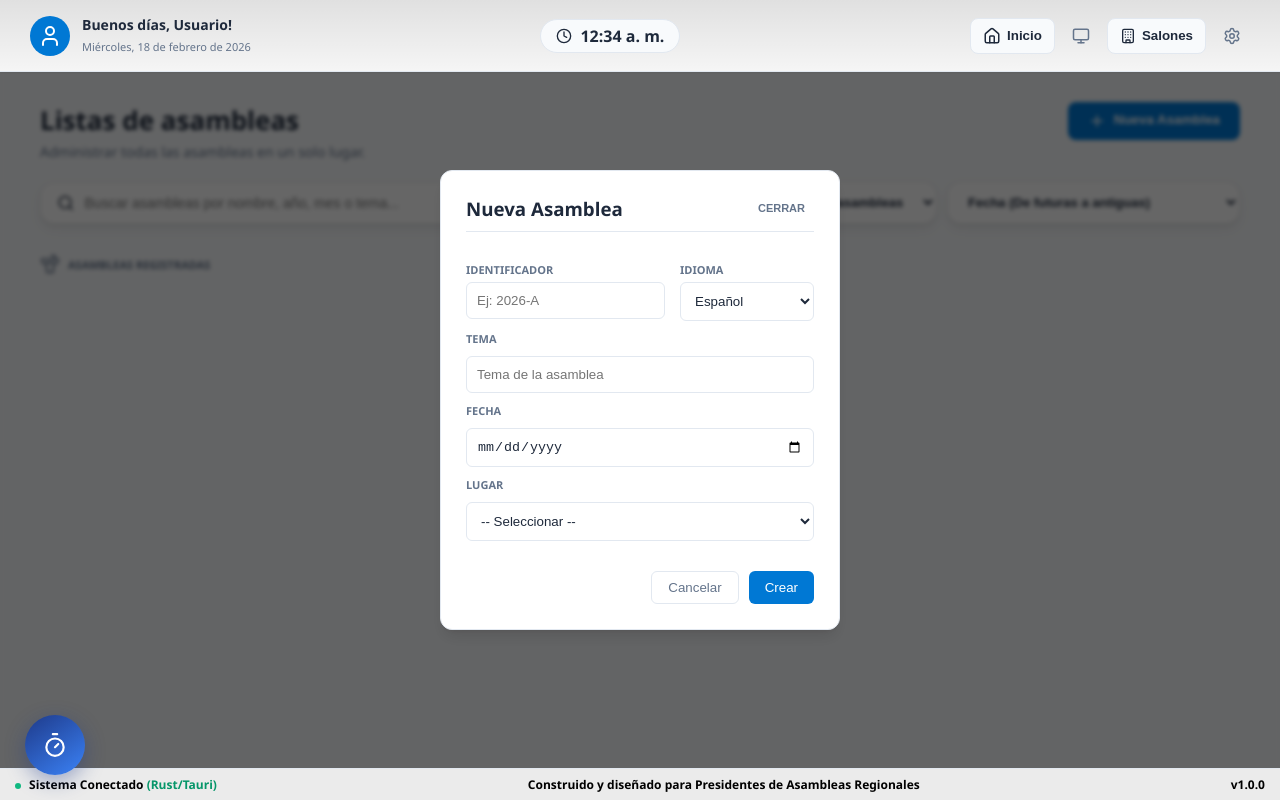
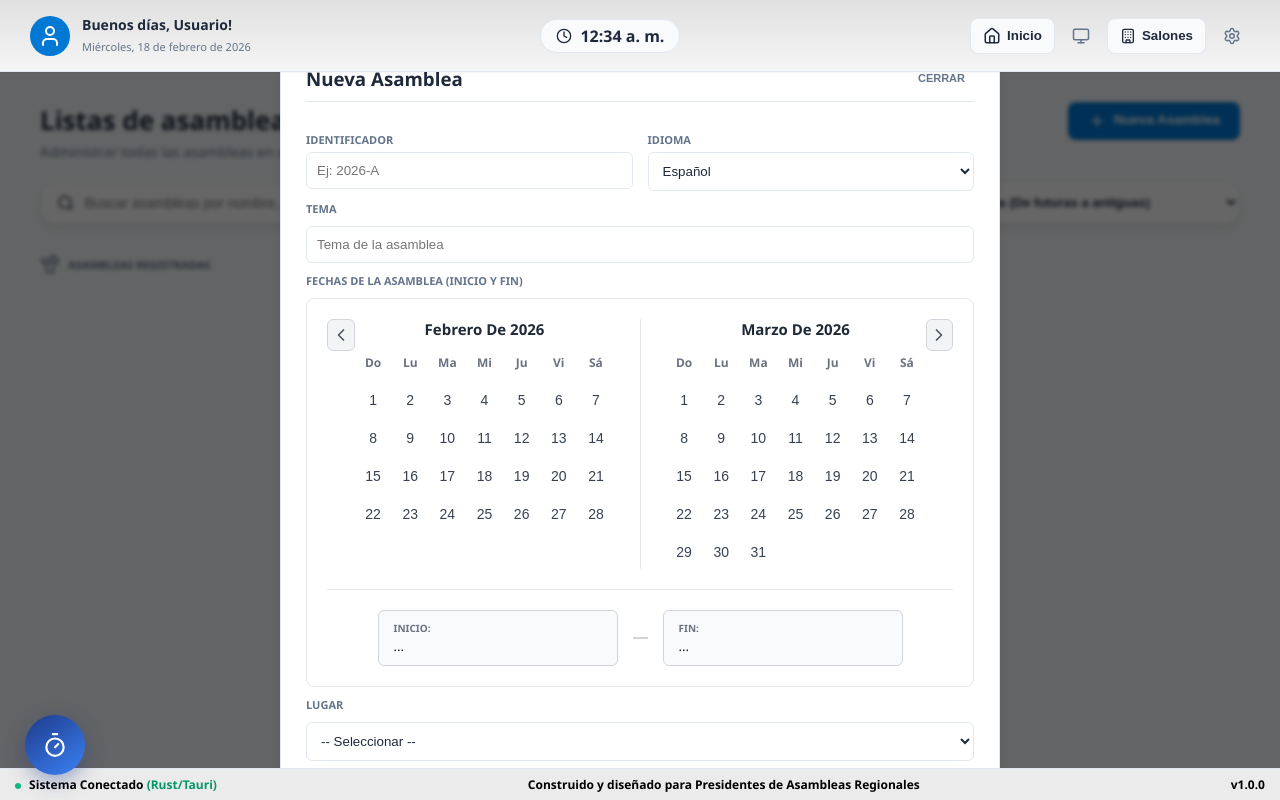
Before and after one commit to yorlenbatistareyes-prog/asistente-asamblea-tauri, a SvelteKit app: page / in a window 1280 px wide. Both pictures are taken after a click on the button "Nueva Asamblea". Built offline with nearby package versions, Linux system fonts and the light colour scheme.

Commit message:
Calendario

```diff
--- /dev/null
+++ b/src/lib/components/ui/CalendarioRango.svelte
@@ -0,0 +1,203 @@
+<script lang="ts">
+    import { ChevronLeft, ChevronRight } from 'lucide-svelte';
+
+    // Propiedades que exportamos para conectarlas con el formulario principal
+    export let fechaInicio: Date | null = null;
+    export let fechaFin: Date | null = null;
+
+    // Estado del calendario (meses a mostrar)
+    let fechaReferencia = new Date();
+    fechaReferencia.setDate(1);
+    fechaReferencia.setHours(0, 0, 0, 0);
+
+    // Reactividad para los dos meses
+    $: mesIzq = new Date(fechaReferencia.getFullYear(), fechaReferencia.getMonth(), 1);
+    $: mesDer = new Date(fechaReferencia.getFullYear(), fechaReferencia.getMonth() + 1, 1);
+
+    const diasSemana = ['Do', 'Lu', 'Ma', 'Mi', 'Ju', 'Vi', 'Sá'];
+
+    // Motor para generar los días del mes exactos
+    function obtenerDiasMes(fecha: Date) {
+        const year = fecha.getFullYear();
+        const month = fecha.getMonth();
+        const firstDay = new Date(year, month, 1).getDay();
+        const daysInMonth = new Date(year, month + 1, 0).getDate();
+
+        let dias: (Date | null)[] = [];
+        for (let i = 0; i < firstDay; i++) dias.push(null); // Espacios vacíos
+        for (let i = 1; i <= daysInMonth; i++) dias.push(new Date(year, month, i)); // Días reales
+        return dias;
+    }
+
+    $: diasIzq = obtenerDiasMes(mesIzq);
+    $: diasDer = obtenerDiasMes(mesDer);
+
+    // Funciones de navegación
+    function avanzarMes() {
+        fechaReferencia = new Date(fechaReferencia.getFullYear(), fechaReferencia.getMonth() + 1, 1);
+    }
+    function retrocederMes() {
+        fechaReferencia = new Date(fechaReferencia.getFullYear(), fechaReferencia.getMonth() - 1, 1);
+    }
+
+    // Efecto hover para la franja azul
+    let hoverDate: Date | null = null;
+
+    // Lógica de selección profesional
+    function seleccionarFecha(dia: Date | null) {
+        if (!dia) return;
+
+        if (!fechaInicio || (fechaInicio && fechaFin)) {
+            // Empezar nueva selección
+            fechaInicio = dia;
+            fechaFin = null;
+        } else if (dia < fechaInicio) {
+            // Si elige una fecha anterior al inicio, se convierte en el nuevo inicio
+            fechaInicio = dia;
+        } else {
+            // Cierra el rango
+            fechaFin = dia;
+        }
+    }
+
+    // Asignación de estilos dinámicos (Azul fuerte o franja)
+    function obtenerClaseDia(dia: Date | null) {
+        if (!dia) return 'dia-vacio';
+
+        const t = dia.getTime();
+        const i = fechaInicio?.getTime();
+        const f = fechaFin?.getTime();
+        const h = hoverDate?.getTime();
+
+        let clases = 'dia-btn ';
+
+        if (i === t || f === t) {
+            clases += 'seleccionado '; // Azul fuerte
+        } else if (i && f && t > i && t < f) {
+            clases += 'en-rango '; // Azul claro intermedio
+        } else if (i && !f && h && t > i && t <= h) {
+            clases += 'en-rango '; // Azul claro al pasar el ratón
+        }
+
+        return clases;
+    }
+
+    function formatearFechaLarga(fecha: Date | null) {
+        if (!fecha) return '...';
+        return new Intl.DateTimeFormat('es-ES', { weekday: 'long', day: 'numeric', month: 'long', year: 'numeric' }).format(fecha);
+    }
+</script>
+
+<div class="calendario-contenedor">
+    <div class="header-nav">
+        <button type="button" class="btn-nav" on:click={retrocederMes}><ChevronLeft size={20}/></button>
+
+        <div class="meses-wrapper">
+            <div class="mes">
+                <div class="titulo-mes">
+                    {new Intl.DateTimeFormat('es-ES', { month: 'long', year: 'numeric' }).format(mesIzq)}
+                </div>
+                <div class="grid-calendario">
+                    {#each diasSemana as ds}<div class="header-dia">{ds}</div>{/each}
+                    {#each diasIzq as dia}
+                        {#if dia}
+                            <button type="button" class={obtenerClaseDia(dia)}
+                                on:click={() => seleccionarFecha(dia)}
+                                on:mouseenter={() => hoverDate = dia}
+                                on:mouseleave={() => hoverDate = null}
+                            >
+                                {dia.getDate()}
+                            </button>
+                        {:else}
+                            <div class="dia-vacio"></div>
+                        {/if}
+                    {/each}
+                </div>
+            </div>
+
+            <div class="separador"></div>
+
+            <div class="mes">
+                <div class="titulo-mes">
+                    {new Intl.DateTimeFormat('es-ES', { month: 'long', year: 'numeric' }).format(mesDer)}
+                </div>
+                <div class="grid-calendario">
+                    {#each diasSemana as ds}<div class="header-dia">{ds}</div>{/each}
+                    {#each diasDer as dia}
+                        {#if dia}
+                            <button type="button" class={obtenerClaseDia(dia)}
+                                on:click={() => seleccionarFecha(dia)}
+                                on:mouseenter={() => hoverDate = dia}
+                                on:mouseleave={() => hoverDate = null}
+                            >
+                                {dia.getDate()}
+                            </button>
+                        {:else}
+                            <div class="dia-vacio"></div>
+                        {/if}
+                    {/each}
+                </div>
+            </div>
+        </div>
+
+        <button type="button" class="btn-nav" on:click={avanzarMes}><ChevronRight size={20}/></button>
+    </div>
+
+    <div class="footer-fechas">
+        <div class="caja-fecha">
+            <span class="etiqueta">Inicio:</span>
+            <span class="valor">{formatearFechaLarga(fechaInicio)}</span>
+        </div>
+        <div class="linea-conexion"></div>
+        <div class="caja-fecha">
+            <span class="etiqueta">Fin:</span>
+            <span class="valor">{formatearFechaLarga(fechaFin)}</span>
+        </div>
+    </div>
+</div>
+
+<style>
+    .calendario-contenedor {
+        background: white; border: 1px solid var(--border-color, #e5e7eb);
+        border-radius: 8px; padding: 20px; display: flex; flex-direction: column; gap: 20px;
+    }
+
+    .header-nav { display: flex; justify-content: space-between; align-items: flex-start; }
+
+    .btn-nav {
+        background: #f3f4f6; border: 1px solid #d1d5db; border-radius: 6px; width: 32px; height: 32px;
+        display: flex; align-items: center; justify-content: center; cursor: pointer; color: #4b5563; transition: 0.2s;
+    }
+    .btn-nav:hover { background: #e5e7eb; color: #111827; }
+
+    .meses-wrapper { display: flex; gap: 25px; flex: 1; justify-content: center; }
+    .mes { display: flex; flex-direction: column; gap: 15px; width: 260px; }
+    .separador { width: 1px; background: #e5e7eb; }
+
+    .titulo-mes { text-align: center; font-weight: 700; font-size: 15px; color: #1f2937; text-transform: capitalize; }
+
+    .grid-calendario { display: grid; grid-template-columns: repeat(7, 1fr); gap: 4px 0; }
+
+    .header-dia { font-size: 12px; font-weight: 700; color: #6b7280; text-align: center; margin-bottom: 8px; }
+
+    .dia-btn {
+        background: transparent; border: none; width: 100%; height: 34px; font-size: 14px; color: #374151;
+        cursor: pointer; transition: 0.1s; display: flex; align-items: center; justify-content: center; border-radius: 50%;
+    }
+    .dia-btn:hover { background: #f3f4f6; }
+    .dia-vacio { width: 100%; height: 34px; }
+
+    /* ESTILOS DE SELECCIÓN VITALES */
+    .dia-btn.seleccionado { background: #2563eb !important; color: white !important; font-weight: bold; }
+    .dia-btn.en-rango { background: #eff6ff; border-radius: 0; color: #1d4ed8; }
+
+    .footer-fechas { display: flex; align-items: center; justify-content: center; gap: 15px; border-top: 1px solid #e5e7eb; padding-top: 20px; }
+
+    .caja-fecha {
+        border: 1px solid #d1d5db; border-radius: 6px; padding: 10px 15px; width: 240px;
+        background: #f9fafb; display: flex; flex-direction: column; gap: 2px;
+    }
+    .etiqueta { font-size: 10px; font-weight: 700; color: #6b7280; text-transform: uppercase; }
+    .valor { font-size: 13px; font-weight: 500; color: #111827; text-transform: capitalize; }
+    .linea-conexion { width: 15px; height: 2px; background: #d1d5db; }
+</style>
--- a/src/routes/+page.svelte
+++ b/src/routes/+page.svelte
@@ -7,12 +7,20 @@
   import Configuracion from '$lib/components/gestion/Configuracion.svelte';
   import Panel from '$lib/components/ui/Panel.svelte';
   import { Plus, Calendar, Trash2, Lectern, X, Building, Globe, Search } from 'lucide-svelte';
-
+  import CalendarioRango from '$lib/components/ui/CalendarioRango.svelte';
   // DATOS
   let listaAsambleas: any[] = [];
   let listaLocales: any[] = [];
   let mostrarModal = false;
-  let form = { tema: "", fecha: "", local_id: null, identificador: "", idioma: "Español" };
+
+  let form = {
+    tema: "",
+    fechaInicio: null as Date | null,
+    fechaFin: null as Date | null,
+    local_id: null as number | null,
+    identificador: "",
+    idioma: "Español"
+};
 
   // ESTADOS DE BÚSQUEDA Y FILTRO
   let terminoBusqueda = "";
@@ -119,38 +127,49 @@
   }
 
   function abrirModal() {
-      form = { tema: "", fecha: "", local_id: null, identificador: "", idioma: "Español" };
+      // Limpiamos todo al abrir
+      form = { tema: "", fechaInicio: null, fechaFin: null, local_id: null, identificador: "", idioma: "Español" };
       mostrarModal = true;
   }
 
   async function crear() {
-      if(!form.tema) return; // Validación mínima
+      // Validación: Exigimos tema y ambas fechas
+      if(!form.tema || !form.fechaInicio || !form.fechaFin) {
+          alert("Debes escribir el tema y seleccionar el rango de fechas en el calendario.");
+          return;
+      }
 
-      // 1. Valores por defecto
+      // Extraemos las fechas en formato texto YYYY-MM-DD forzando hora local
+      const y1 = form.fechaInicio.getFullYear();
+      const m1 = String(form.fechaInicio.getMonth() + 1).padStart(2, '0');
+      const d1 = String(form.fechaInicio.getDate()).padStart(2, '0');
+      const fechaInicioStr = `${y1}-${m1}-${d1}`;
+
+      const y2 = form.fechaFin.getFullYear();
+      const m2 = String(form.fechaFin.getMonth() + 1).padStart(2, '0');
+      const d2 = String(form.fechaFin.getDate()).padStart(2, '0');
+      const fechaFinStr = `${y2}-${m2}-${d2}`;
+
       let nombreLugar = "Sin asignar";
       let idFinal = null;
 
-      // 2. Lógica de búsqueda segura
       if(form.local_id) {
-          // Convertimos a número para asegurar que la búsqueda funcione
           const idBuscado = Number(form.local_id);
-
-          // Buscamos el salón en la lista comparando números
           const loc = listaLocales.find((x:any) => x.id === idBuscado);
-
           if(loc) {
-              // Si existe, armamos el texto: "Nombre, Ciudad"
               nombreLugar = loc.nombre;
-              if (loc.ciudad) {
-                  nombreLugar += `, ${loc.ciudad}`;
-              }
+              if (loc.ciudad) nombreLugar += `, ${loc.ciudad}`;
               idFinal = idBuscado;
           }
       }
 
-      // 3. Enviar al Backend (asegurando que mandamos 'lugar' con el texto correcto)
+      // Enviamos las fechas separadas al backend
       await invoke('crear_asamblea', {
-          ...form,
+          tema: form.tema,
+          fechaInicio: fechaInicioStr,
+          fechaFin: fechaFinStr,
+          identificador: form.identificador,
+          idioma: form.idioma,
           lugar: nombreLugar,
           localId: idFinal
       });
@@ -328,7 +347,11 @@
                         </div>
                     </div>
                     <label>Tema</label><input bind:value={form.tema} placeholder="Tema de la asamblea">
-                    <label>Fecha</label><input type="date" bind:value={form.fecha} placeholder="Fecha">
+                    <label>Fechas de la asamblea (Inicio y Fin)</label>
+
+                    <CalendarioRango
+                        bind:fechaInicio={form.fechaInicio}
+                        bind:fechaFin={form.fechaFin}/>
                     <label>Lugar</label>
                     <select bind:value={form.local_id}>
                         <option value={null}>-- Seleccionar --</option>
@@ -483,10 +506,22 @@
     .btn-manage-blue:hover { transform: scale(1.02); background: #1e3a8a; }
 
     /* MODAL */
-    .modal-bg { position: fixed; top: 0; left: 0; width: 100%; height: 100%; background: rgba(0,0,0,0.6); z-index: 9999; display: flex; justify-content: center; align-items: center; backdrop-filter: blur(2px); }
+    /* MODAL AMPLIADO Y CENTRADO ARRIBA */
+    .modal-bg {
+        position: fixed; top: 0; left: 0; width: 100%; height: 100%;
+        background: rgba(0,0,0,0.6); z-index: 9999;
+        display: flex; justify-content: center;
+        align-items: flex-start; /* Evita que el modal se corte por arriba */
+        padding: 40px 20px;
+        overflow-y: auto;
+        backdrop-filter: blur(2px);
+    }
 
-    :global(.modal-ancho) { width: 400px; display: flex; flex-direction: column; gap: 10px; }
-
+    :global(.modal-ancho) {
+        width: 720px !important; /* Más ancho para el calendario doble */
+        max-width: 95vw;
+        display: flex; flex-direction: column; gap: 10px;
+    }
 
     .modal-form { display: flex; flex-direction: column; gap: 10px; }
     .modal-form input, select { padding: 10px; border: 1px solid var(--border); border-radius: 6px; background: var(--input-bg); color: var(--text-main); }
```
